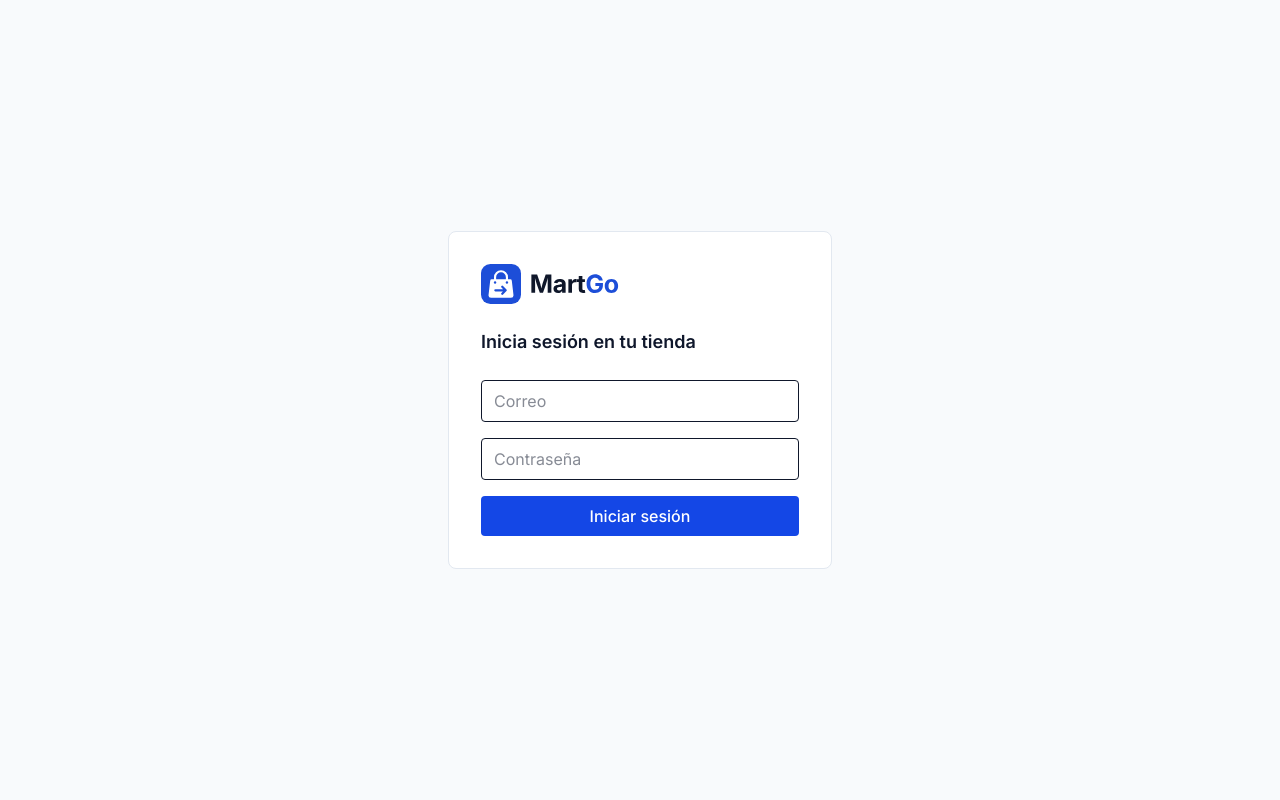
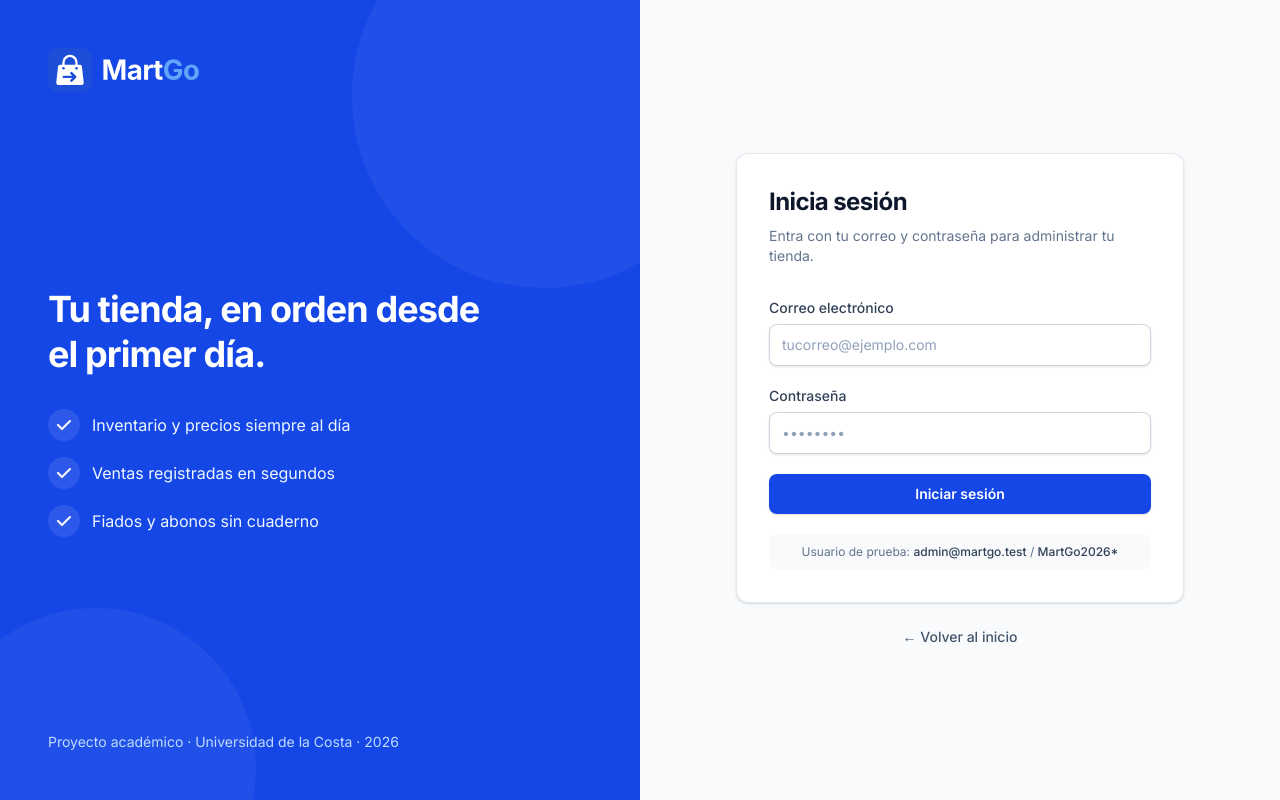
Before and after one commit to DanielDev0625/Proyecto-Saas, a Next.js app: page /login in a window 1280 px wide. Built offline with nearby package versions, Linux system fonts and the light colour scheme; no server answers.

Commit message:
feat(auth): redesign login page

```diff
--- a/app/login/LoginForm.tsx
+++ b/app/login/LoginForm.tsx
@@ -1,45 +1,81 @@
-
 "use client";
 
 import { useActionState } from "react";
 import { iniciarSesion } from "./actions";
 
+const campo =
+  "block w-full rounded-lg border border-slate-300 bg-white px-3 py-2.5 text-sm text-slate-900 shadow-sm placeholder:text-slate-400 focus:border-blue-600 focus:outline-none focus:ring-2 focus:ring-blue-600/20";
+
 export default function LoginForm() {
-  const [error, accion, enviando] = useActionState(
-    iniciarSesion,
-    undefined
-  );
+  // Misma lógica de antes: iniciarSesion devuelve el texto del error o nada.
+  const [error, accion, enviando] = useActionState(iniciarSesion, undefined);
 
   return (
-    <form action={accion} className="space-y-4">
+    <form action={accion} className="space-y-5">
+      <div>
+        <label htmlFor="email" className="mb-1.5 block text-sm font-medium text-slate-700">
+          Correo electrónico
+        </label>
         <input
+          id="email"
           name="email"
           type="email"
-        placeholder="Correo"
+          autoComplete="email"
+          placeholder="tucorreo@ejemplo.com"
           required
-        className="w-full rounded border px-3 py-2"
+          className={campo}
         />
+      </div>
 
+      <div>
+        <label htmlFor="password" className="mb-1.5 block text-sm font-medium text-slate-700">
+          Contraseña
+        </label>
         <input
+          id="password"
           name="password"
           type="password"
-        placeholder="Contraseña"
+          autoComplete="current-password"
+          placeholder="••••••••"
           required
-        className="w-full rounded border px-3 py-2"
+          className={campo}
         />
+      </div>
 
       {error && (
-        <p className="text-sm text-red-600">
+        <div
+          role="alert"
+          className="flex items-start gap-2 rounded-lg border border-red-200 bg-red-50 px-3 py-2.5 text-sm text-red-700"
+        >
+          <svg viewBox="0 0 20 20" fill="currentColor" className="mt-0.5 h-4 w-4 flex-none" aria-hidden="true">
+            <path
+              fillRule="evenodd"
+              d="M10 18a8 8 0 1 0 0-16 8 8 0 0 0 0 16ZM9 6a1 1 0 1 1 2 0v4a1 1 0 1 1-2 0V6Zm1 8.5a1.25 1.25 0 1 0 0-2.5 1.25 1.25 0 0 0 0 2.5Z"
+              clipRule="evenodd"
+            />
+          </svg>
           {error}
-        </p>
+        </div>
       )}
 
       <button
+        type="submit"
         disabled={enviando}
-        className="w-full rounded bg-blue-700 py-2 font-medium text-white disabled:opacity-60"
+        className="inline-flex w-full items-center justify-center gap-2 rounded-lg bg-blue-700 px-4 py-2.5 text-sm font-semibold text-white shadow-sm transition-colors hover:bg-blue-800 focus-visible:outline-none focus-visible:ring-2 focus-visible:ring-blue-600 focus-visible:ring-offset-2 disabled:cursor-not-allowed disabled:opacity-70"
       >
+        {enviando && (
+          <svg className="h-4 w-4 animate-spin" viewBox="0 0 24 24" fill="none" aria-hidden="true">
+            <circle cx="12" cy="12" r="10" stroke="currentColor" strokeWidth="4" className="opacity-25" />
+            <path d="M22 12a10 10 0 0 0-10-10" stroke="currentColor" strokeWidth="4" strokeLinecap="round" />
+          </svg>
+        )}
         {enviando ? "Ingresando..." : "Iniciar sesión"}
       </button>
+
+      <p className="rounded-lg bg-slate-50 px-3 py-2.5 text-center text-xs text-slate-500">
+        Usuario de prueba: <span className="font-medium text-slate-700">admin@martgo.test</span>{" "}
+        / <span className="font-medium text-slate-700">MartGo2026*</span>
+      </p>
     </form>
   );
 }
--- a/app/login/page.tsx
+++ b/app/login/page.tsx
@@ -2,18 +2,90 @@ import Image from "next/image";
 import Link from "next/link";
 import LoginForm from "./LoginForm";
 
+const beneficios = [
+  "Inventario y precios siempre al día",
+  "Ventas registradas en segundos",
+  "Fiados y abonos sin cuaderno",
+];
+
+function Check() {
+  return (
+    <svg viewBox="0 0 20 20" fill="currentColor" className="h-5 w-5 flex-none" aria-hidden="true">
+      <path
+        fillRule="evenodd"
+        d="M16.7 5.3a1 1 0 0 1 0 1.4l-8 8a1 1 0 0 1-1.4 0l-4-4a1 1 0 1 1 1.4-1.4L8 12.58l7.3-7.3a1 1 0 0 1 1.4 0Z"
+        clipRule="evenodd"
+      />
+    </svg>
+  );
+}
+
 export default function LoginPage() {
   return (
-    <main className="flex min-h-screen items-center justify-center bg-slate-50 px-6">
-      <div className="w-full max-w-sm rounded-lg border border-slate-200 bg-white p-8">
-        <Link href="/">
-          <Image src="/logo.svg" alt="MartGo" width={140} height={40} priority />
+    <main className="grid min-h-screen bg-slate-50 lg:grid-cols-2">
+      {/* Panel azul (solo en pantallas grandes) */}
+      <section className="relative hidden overflow-hidden bg-blue-700 p-12 text-white lg:flex lg:flex-col lg:justify-between">
+        {/* Círculos decorativos */}
+        <div
+          className="pointer-events-none absolute -right-24 -top-24 h-96 w-96 rounded-full bg-white/5"
+          aria-hidden="true"
+        />
+        <div
+          className="pointer-events-none absolute -bottom-32 -left-16 h-80 w-80 rounded-full bg-white/5"
+          aria-hidden="true"
+        />
+
+        <Link href="/" aria-label="MartGo, inicio" className="relative w-fit">
+          <Image src="/logo-white.svg" alt="MartGo" width={154} height={44} priority />
         </Link>
-        <h1 className="mt-6 text-lg font-semibold">Inicia sesión en tu tienda</h1>
-        <div className="mt-6">
-          <LoginForm />
+
+        <div className="relative max-w-md">
+          <h2 className="text-4xl font-bold leading-tight tracking-tight">
+            Tu tienda, en orden desde el primer día.
+          </h2>
+          <ul className="mt-8 space-y-4">
+            {beneficios.map((b) => (
+              <li key={b} className="flex items-center gap-3 text-blue-50">
+                <span className="flex h-8 w-8 items-center justify-center rounded-full bg-white/10 text-white">
+                  <Check />
+                </span>
+                {b}
+              </li>
+            ))}
+          </ul>
         </div>
-      </div>
+
+        <p className="relative text-sm text-blue-200">
+          Proyecto académico · Universidad de la Costa · 2026
+        </p>
+      </section>
+
+      {/* Formulario */}
+      <section className="flex items-center justify-center px-4 py-12 sm:px-6">
+        <div className="w-full max-w-md">
+          {/* En celular el panel azul no se ve, así que el logo va aquí */}
+          <Link href="/" aria-label="MartGo, inicio" className="mb-8 flex justify-center lg:hidden">
+            <Image src="/logo.svg" alt="MartGo" width={140} height={40} priority />
+          </Link>
+
+          <div className="rounded-xl border border-slate-200 bg-white p-6 shadow-sm sm:p-8">
+            <h1 className="text-2xl font-bold tracking-tight">Inicia sesión</h1>
+            <p className="mt-2 text-sm text-slate-500">
+              Entra con tu correo y contraseña para administrar tu tienda.
+            </p>
+
+            <div className="mt-8">
+              <LoginForm />
+            </div>
+          </div>
+
+          <p className="mt-6 text-center text-sm text-slate-500">
+            <Link href="/" className="font-medium text-slate-600 hover:text-slate-900">
+              ← Volver al inicio
+            </Link>
+          </p>
+        </div>
+      </section>
     </main>
   );
 }
```
Lines whose indentation alone changed are shown as unchanged.
